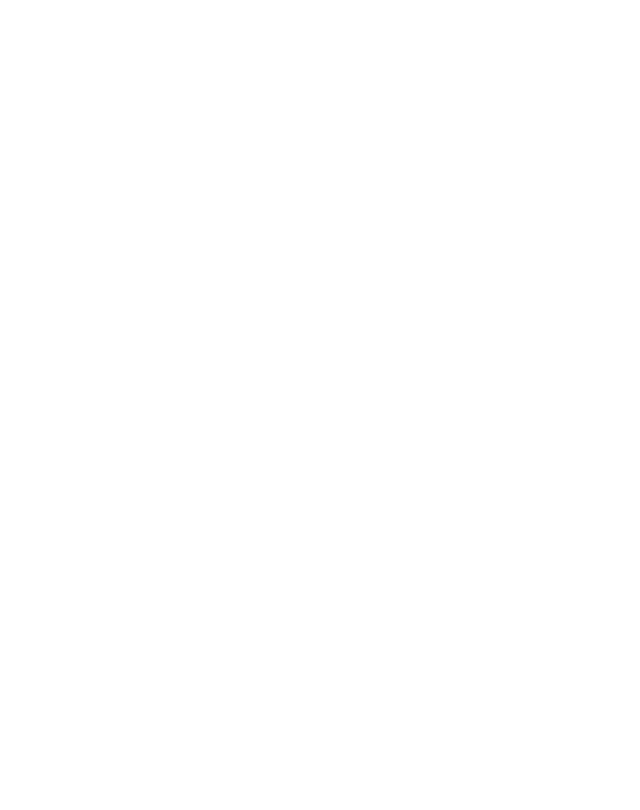
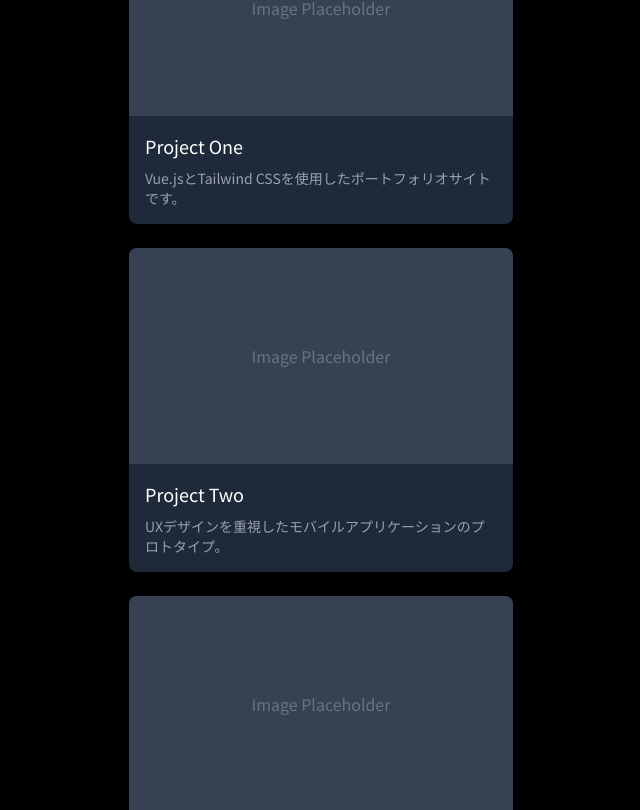
Before and after one commit to ruru-01/ui-ux-lab, a Vue app in the folder my-portfolio/: page / in a window 1280 px wide. Shown: the part 1010-1820 px from the top of the page, without its empty margins (319-959 px from the left). Before the commit the page ends 800 px from the top, so only its background shows below. Built offline with nearby package versions, Linux system fonts and the light colour scheme.

Commit message:
feat: WORKSセクションとWorkCardコンポーネントを追加

```diff
--- a/my-portfolio/src/App.vue
+++ b/my-portfolio/src/App.vue
@@ -1,8 +1,9 @@
 <template>
-  <div id="app" class="min-h-screen flex flex-col">
+  <div class="min-h-screen w-full flex flex-col bg-black text-white">
     <AppHeader />
       <main class="flex-1">
         <HeroSection />
+        <WorksSection />
       </main>
     <AppFooter />
   </div>
@@ -12,6 +13,7 @@
 import AppHeader from './components/AppHeader.vue';
 import AppFooter from './components/AppFooter.vue';
 import HeroSection from './components/HeroSection.vue';
+import WorksSection from './components/Work/WorkSection.vue';
 </script>
 
 <style scoped>
--- /dev/null
+++ b/my-portfolio/src/components/Work/WorkCard.vue
@@ -0,0 +1,18 @@
+<template>
+  <div class="bg-gray-800 rounded-lg overflow-hidden hover:scale-105 transition-transform duration-300">
+    <div class="aspect-video bg-gray-700 flex items-center justify-center text-gray-500">
+      Image Placeholder
+    </div>
+    <div class="p-4 text-left">
+      <h3 class="font-bold text-lg text-white mb-2">{{ title }}</h3>
+      <p class="text-sm text-gray-400">{{ description }}</p>
+    </div>
+  </div>
+</template>
+
+<script setup lang="ts">
+defineProps<{
+  title: string;
+  description: string;
+}>();
+</script>
--- /dev/null
+++ b/my-portfolio/src/components/Work/WorkSection.vue
@@ -0,0 +1,37 @@
+<template>
+  <section class="py-20 px-4 bg-black text-white">
+    <div class="max-w-7xl mx-auto text-center">
+      <h2 class="text-3xl font-bold mb-12 inline-block border-b-2 border-white pb-2">WORKS</h2>
+      <!-- 列数を増やし gap を小さくする -->
+      <div class="grid grid-cols-1 sm:grid-cols-2 md:grid-cols-3 lg:grid-cols-4 gap-6">
+        <div class="mx-auto w-full max-w-sm">
+          <WorkCard
+            class="h-full"
+            title="Project One"
+            description="Vue.jsとTailwind CSSを使用したポートフォリオサイトです。"
+          />
+        </div>
+
+        <div class="mx-auto w-full max-w-sm">
+          <WorkCard
+            class="h-full"
+            title="Project Two"
+            description="UXデザインを重視したモバイルアプリケーションのプロトタイプ。"
+          />
+        </div>
+
+        <div class="mx-auto w-full max-w-sm">
+          <WorkCard
+            class="h-full"
+            title="Project Three"
+            description="API連携を実装したダッシュボードツール。"
+          />
+        </div>
+      </div>
+    </div>
+  </section>
+</template>
+
+<script setup lang="ts">
+import WorkCard from './WorkCard.vue';
+</script>
--- a/my-portfolio/src/stores/profile.ts
+++ b/my-portfolio/src/stores/profile.ts
@@ -3,7 +3,7 @@
 
 export const useProfileStore = defineStore('profile', () => {
   // セクションのテキスト
-  const headline = ref('マイポートフォリオ')
+  const headline = ref('My portfolio')
   const subtext = ref('心地良いユーザー体験を追求し、届ける\nUI/UXエンジニア')
 
   // SNSリンクのデータ
```
